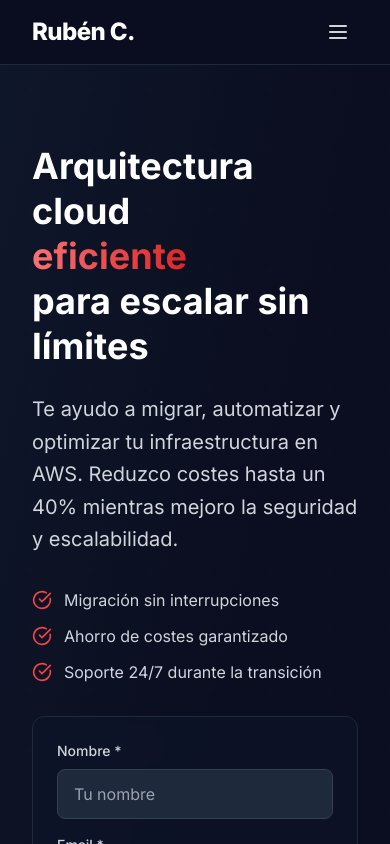
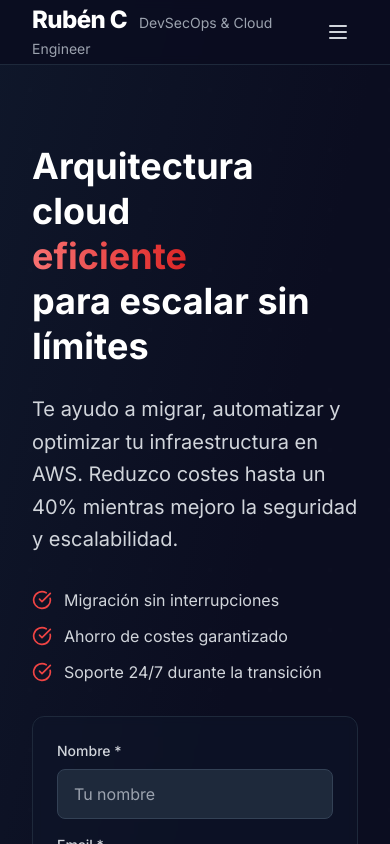
Before and after one commit to RubenK01/personal-web, a Next.js app: page / in a window 390 px wide. Shown: the top 844 px of the page. Built offline with nearby package versions, Linux system fonts and the light colour scheme.

Commit message:
Update navigation

```diff
--- a/src/components/Navigation.tsx
+++ b/src/components/Navigation.tsx
@@ -52,11 +52,11 @@ export default function Navigation() {
           >
             <span className="inline-flex items-center space-x-2">
                 <span className="md:hidden">
-                  <span className="font-extrabold text-2xl tracking-tight text-white">Rubén C.</span>
-                  <span className="ml-2 hidden xs:inline text-gray-400 text-sm">· DevOps & AWS Engineer</span>
+                  <span className="font-extrabold text-2xl tracking-tight text-white">Rubén C</span>
+                  <span className="ml-2 xs:inline text-gray-400 text-sm">  DevSecOps & Cloud Engineer</span>
                 </span>
                 <span className="hidden md:inline font-extrabold text-2xl tracking-tight text-white">Rubén Casado</span>
-                <span className="hidden md:inline text-gray-400 text-base">· DevOps & AWS Engineer</span>
+                <span className="hidden md:inline text-gray-400 text-base">· DevSecOps & Cloud Engineer</span>
               </span>
           </motion.div>
 
```
